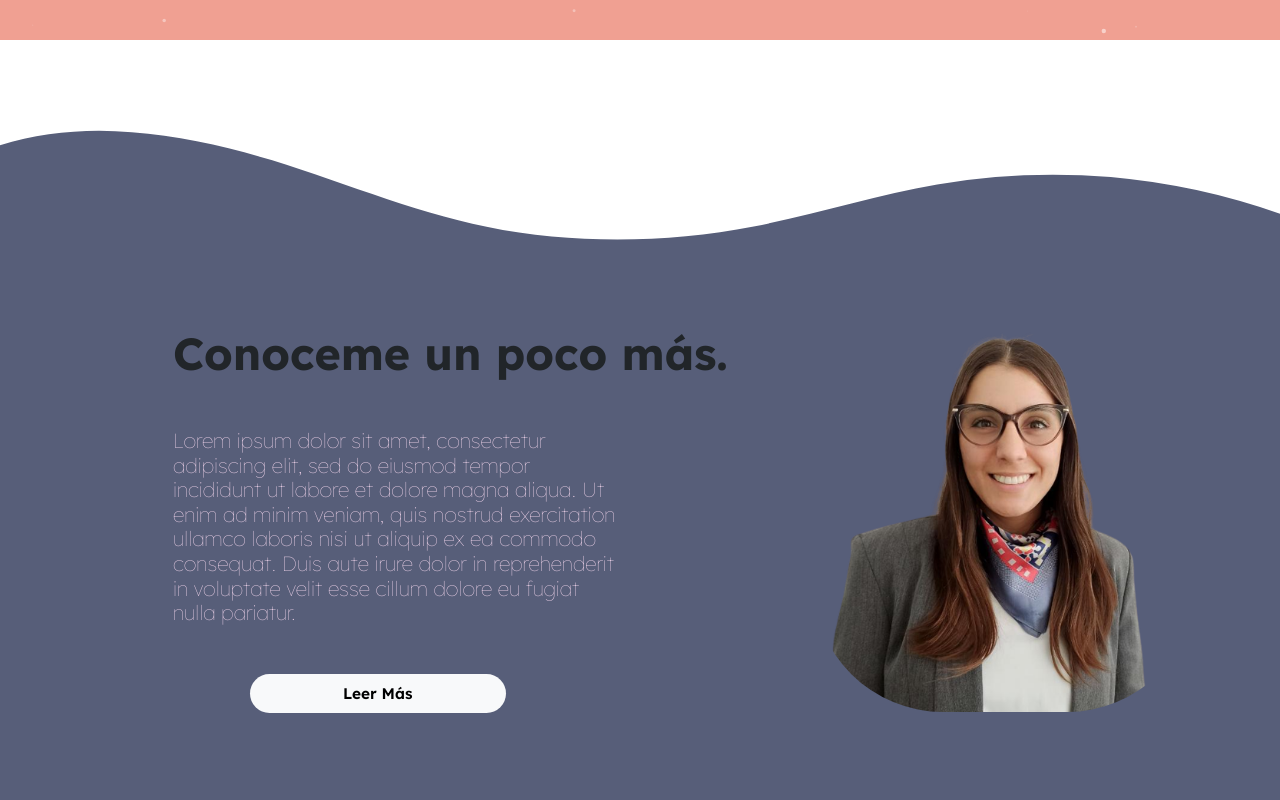
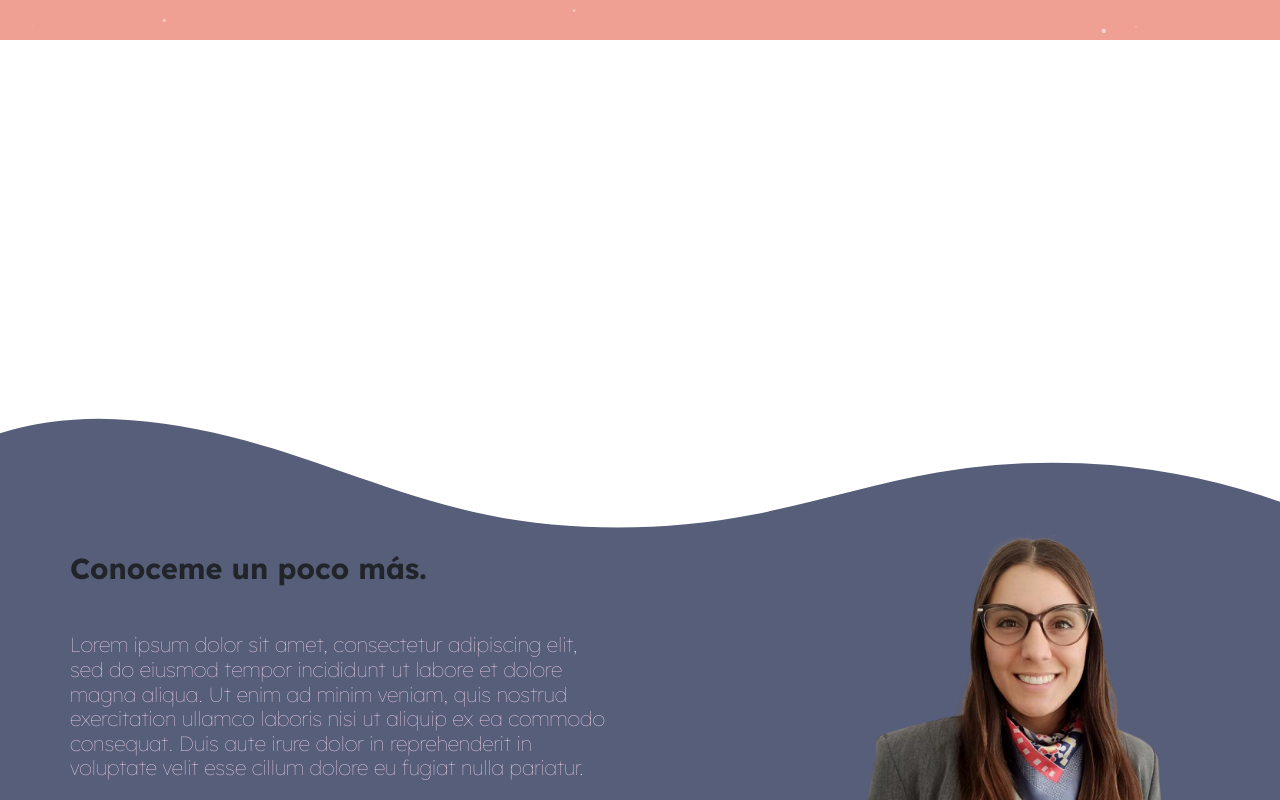
Before and after one commit to lupattin/LicApp, a Next.js app: page / in a window 1280 px wide. Shown: the part 760-1560 px from the top of the page. Built offline with nearby package versions, Linux system fonts and the light colour scheme.

Commit message:
fix responsive  styles

```diff
--- a/src/UI/button/index.tsx
+++ b/src/UI/button/index.tsx
@@ -34,6 +34,18 @@ export const ButtonAboutMe = styled(Buttons)`
   font-weight: 600;
   margin-left: 12%;
 
+  @media screen and (max-width: 425px){
+    font-size: 3.8vw;
+    margin-left: 0%;
+
+  }
+
+  @media (min-width: 425px) and (orientation: landscape) {
+    font-size: 2.3vw;
+
+  }
+
+
 
   @media screen and (max-width: 768px) {
     font-size: 1rem;
--- a/src/UI/containers/aboutme/index.tsx
+++ b/src/UI/containers/aboutme/index.tsx
@@ -17,10 +17,8 @@ export const AboutMeContainer = styled.div`
     align-items: center;
     justify-content: center;
     width: 100%;
-    height: 80%;
+    height: 100%;
     z-index: 1;
-
-
 
     @media screen and (max-width: 480px){
         display: flex;
@@ -28,6 +26,7 @@ export const AboutMeContainer = styled.div`
         justify-content: center;
 
     }
+
     @media screen and (max-width: 768px){
         width: 100%;
 
@@ -45,7 +44,16 @@ export const AboutMeTextContainer = styled.div `
         display: flex;
         align-items: center;
         margin: 0;
+        width: 80%;
+        gap: 27px;
     }
+    @media (min-width: 425px) and (orientation: landscape){
+        width: 60%;
+        margin-left: 12px;
+
+
+    }
+
     @media screen and (max-width: 768px){
         width: 60%;
         margin: 10px;
@@ -55,6 +63,10 @@ export const AboutMeTextContainer = styled.div `
 `
 export const AboutMeImgContainer = styled.div `
     width: 30%;
+    @media screen and (max-width: 425px){
+        width: 45%;
+
+    }
     @media screen and (max-width: 768px){
         width: 50%;
 
--- a/src/UI/containers/footer/index.tsx
+++ b/src/UI/containers/footer/index.tsx
@@ -13,6 +13,10 @@ export const FooterContainer = styled.div`
         flex-direction: column;
 
     }
+    @media (min-width: 425px) and (orientation: landscape){
+        justify-content: center;
+
+    }
 `
 export const FooterImgContainer = styled.div`
    border-left: 2px solid white;
@@ -24,6 +28,10 @@ export const FooterImgContainer = styled.div`
        width: 50%;
        border: none;
        justify-content: space-evenly;
+
+    }
+    @media (min-width: 425px) and (orientation: landscape){
+        border:none;
 
     }
     @media (max-width: 768px) {
@@ -38,6 +46,11 @@ export const FooterListContainer = styled.div`
     justify-content: space-around;
     @media (max-width: 425px) {
       display: none;
+    }
+    @media (max-width: 900px) and (orientation: landscape){
+        display: none;
+        justify-content: center;
+
     }
     @media (max-width: 768px) {
         height: 50%;
--- a/src/UI/img/index.tsx
+++ b/src/UI/img/index.tsx
@@ -63,6 +63,10 @@ export const WaveAboutMeTop = styled(Img)`
   transform: rotate(180deg);
   width: 100%;
   bottom: -1px;
+  @media (min-width: 425px) and (orientation: landscape) {
+        margin-top: 400px;
+    }
+
 `
 export const WaveAboutMeBottom= styled(Img)`
   position: relative;
--- a/src/UI/title/index.tsx
+++ b/src/UI/title/index.tsx
@@ -36,11 +36,16 @@ export const TitleAboutMe = styled(Title)`
     font-weight: 700;
     width: 90%;
 
-    @media screen and (max-width: 768px) {
-      font-size: 2rem;
-      width: 100%;
-    }
-    @media screen and (max-width: 425px) {
-      margin: 0;
-    }
-  `
+
+  @media screen and (max-width: 425px) {
+    margin: 0;
+  }
+  @media (min-width: 425px) and (orientation: landscape){
+      font-size: 1.8rem;
+
+  }
+  @media screen and (max-width: 768px) {
+    font-size: 2rem;
+    width: 100%;
+  }
+`
```
Also changed, not shown: src/UI/list/index.tsx (line endings or trailing spaces).
